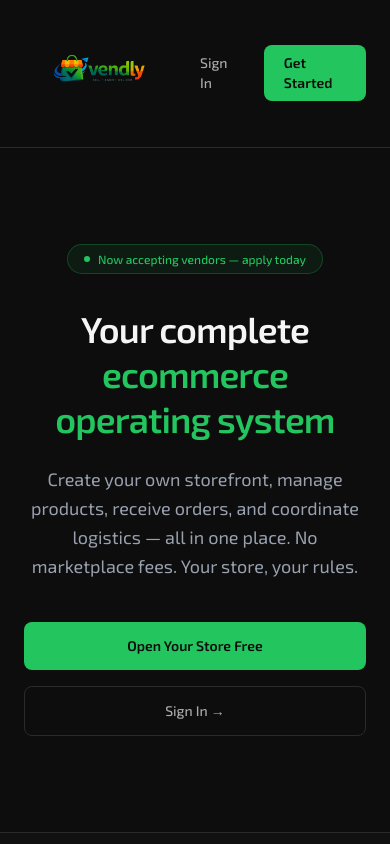
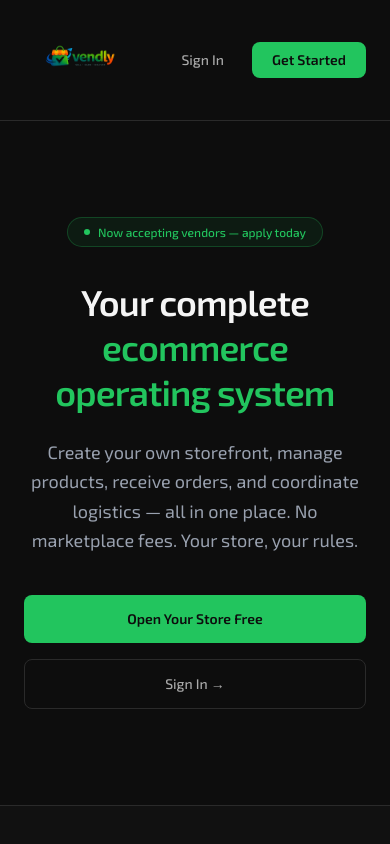
Before and after one commit to CoreLink-tech/Vendly-updated, a Next.js app: page / in a window 390 px wide. Shown: the top 844 px of the page. Built offline with nearby package versions, Linux system fonts and the light colour scheme.

Commit message:
fix: responsive logo in navbar using maxWidth clamp

```diff
--- a/src/app/page.tsx
+++ b/src/app/page.tsx
@@ -12,7 +12,7 @@ export default function HomePage() {
         className="flex items-center justify-between px-6 md:px-12 py-5 border-b"
         style={{ borderColor: '#2a2a2a' }}
       >
-        <img src="/logo.webp" alt="Vendly" style={{ width: 160, height: 'auto', objectFit: 'contain' }} />
+        <img src="/logo.webp" alt="Vendly" style={{ width: 120, maxWidth: '35vw', height: 'auto', objectFit: 'contain' }} />
         <div className="flex items-center gap-3">
           <Link
             href="/account/signin"
```
